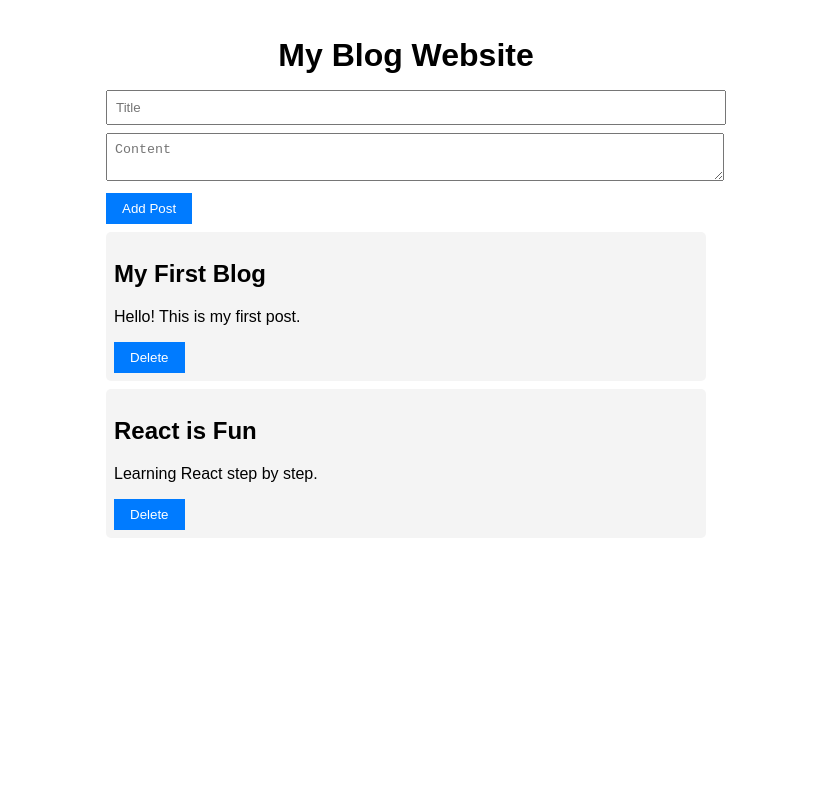
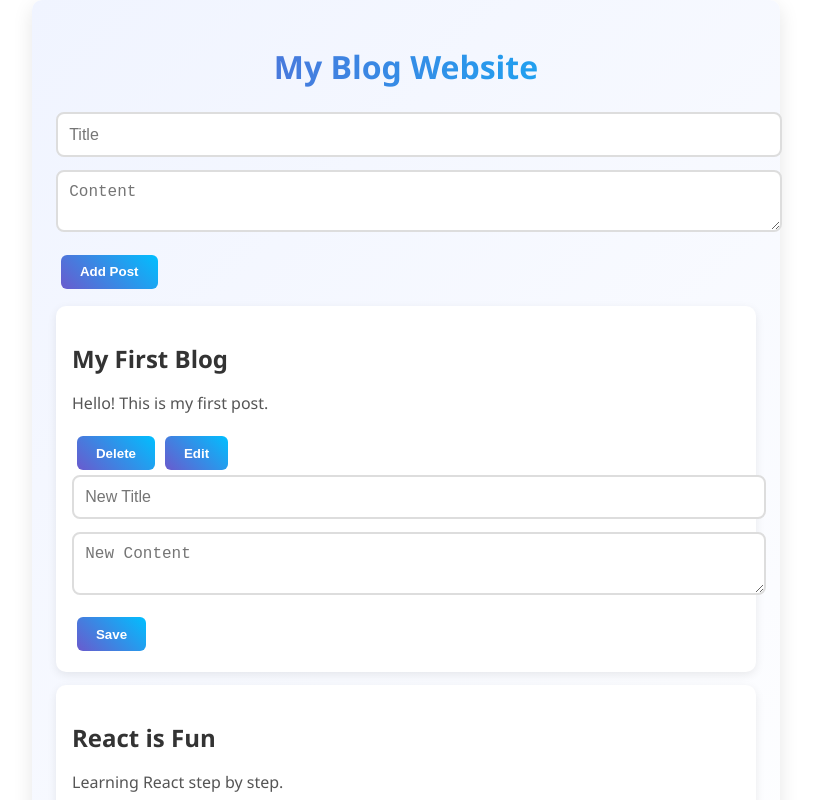
Before and after one commit to rizwanalikhan6042/react-blog-website, a React (Create React App) app: page / in a window 1280 px wide. Shown: the top 800 px of the page, without its empty margins (234-1047 px from the left). Built offline with nearby package versions, Linux system fonts and the light colour scheme.

Commit message:
edit post logic

```diff
--- a/src/components/BlogApp.js
+++ b/src/components/BlogApp.js
@@ -3,7 +3,7 @@ import useBlogLogic from "../hooks/useBlogLogic";
 import "../style/blog.css";
 
 function BlogApp() {
-    const { posts, title, content, setContent, setTitle, setPosts, addPost,deletePost } = useBlogLogic();
+    const { posts, title, content, setContent, setTitle, setPosts, addPost, deletePost, editPost, editId, editContent, editTitle, setEditContent, setEditId, setEditTitle, startEdit } = useBlogLogic();
     let postItems = [];
 
 
@@ -18,7 +18,20 @@ function BlogApp() {
                 <div key={p.id} className="post">
                     <h2>{p.title}</h2>
                     <p>{p.content}</p>
-                    <button onClick={()=>deletePost(p.id)}>Delete</button>
+                    <button onClick={() => deletePost(p.id)}>Delete</button>
+                    <button onClick={() => startEdit(p.id, p.title, p.content)} >Edit</button>
+                    {editId === p.id && (
+                        <button onClick={() => editPost(editId, editTitle, editContent)}>Save</button>
+                    )}
+                    <input placeholder="New Title" value={editTitle} onChange={(e) => setEditTitle(e.target.value)} />
+                    <textarea
+                        placeholder="New Content"
+                        value={editContent}
+                        onChange={(e) => setEditContent(e.target.value)}
+                    />
+                    <button onClick={() => {
+                        editPost(editId, editTitle, editContent)
+                    }}>Save</button>
                 </div>
             ))}
         </div>
--- a/src/hooks/useBlogLogic.js
+++ b/src/hooks/useBlogLogic.js
@@ -1,31 +1,59 @@
 import { useState } from "react";
 
-function useBlogLogic(){
-    const [posts, setPosts] = useState([
+function useBlogLogic() {
+  const [posts, setPosts] = useState([
     { id: 1, title: "My First Blog", content: "Hello! This is my first post." },
     { id: 2, title: "React is Fun", content: "Learning React step by step." }
   ]);
-  const [title,setTitle] = useState("");
+  const [title, setTitle] = useState("");
   const [content, setContent] = useState("");
+  const [editId, setEditId] = useState(null);
+  const [editTitle, setEditTitle] = useState("");
+  const [editContent, setEditContent] = useState("");
+  const [isDarkMode, setIsDarkMode] = useState(false);
 
-  const addPost = (title,content) =>{
-    if(!title.trim() ||!content.trim() ){
+  const toggleDarkMode = () =>{
+    setIsDarkMode(!isDarkMode);
+  }
+
+  const addPost = (title, content) => {
+    if (!title.trim() || !content.trim()) {
       alert("Title and content cannot be empty");
       return;
     }
-     const newPost = { id: posts.length + 1, title, content };
-     setPosts([...posts,newPost]);
-     setTitle("");
-     setContent("");
+    const newPost = { id: posts.length + 1, title, content };
+    setPosts([...posts, newPost]);
+    setTitle("");
+    setContent("");
   }
-  const deletePost = (id) =>{
-    setPosts(posts.filter(post=>post.id!==id));
+  const deletePost = (id) => {
+    setPosts(posts.filter(post => post.id !== id));
   }
 
-  return {posts, setPosts,
-  title,setTitle,setContent,content,addPost,deletePost
+  const editPost = (id, newTitle, newContent) => {
+    const updatedPost = posts.map((post) => {
+      if (post.id === id) {
+        return { ...post, title: newTitle, content: newContent }
+      }
+      return post; //if id not match then same post ret
+    })
+    setPosts(updatedPost);
+    setEditId(null);
+    setEditTitle("");
+    setEditContent("");
+  }
 
+  const startEdit = (id, title, content) => {
+    setEditId(id);
+    setEditTitle(title);
+    setEditContent(content);
+  }
+
+  return {
+    posts, setPosts,
+    title, setTitle, setContent, content, addPost, deletePost, editPost
+    , editId, editContent, editTitle, setEditContent, setEditId, setEditTitle, startEdit
   }
 }
 
-export default useBlogLogic ;
+export default useBlogLogic;
--- a/src/style/blog.css
+++ b/src/style/blog.css
@@ -1,33 +1,84 @@
+/* Container - Center + Responsive */
 .container {
-  max-width: 600px;
+  max-width: 700px;
   margin: auto;
-  padding: 1rem;
-  font-family: sans-serif;
+  padding: 1.5rem;
+  font-family: 'Segoe UI', sans-serif;
+  background: linear-gradient(135deg, #f0f4ff, #ffffff);
+  border-radius: 10px;
+  box-shadow: 0 6px 20px rgba(0,0,0,0.1);
 }
 
+/* Header - Gradient Text */
 .header {
   text-align: center;
-  margin-bottom: 1rem;
+  font-size: 2rem;
+  font-weight: bold;
+  margin-bottom: 1.5rem;
+  background: linear-gradient(90deg, #6a5acd, #00bfff);
+  -webkit-background-clip: text;
+  -webkit-text-fill-color: transparent;
 }
 
+/* Form Inputs */
 input,
 textarea {
   width: 100%;
-  margin-bottom: 0.5rem;
-  padding: 0.5rem;
+  margin-bottom: 0.8rem;
+  padding: 0.7rem;
+  border: 2px solid #ddd;
+  border-radius: 8px;
+  outline: none;
+  font-size: 1rem;
+  transition: border-color 0.3s ease, box-shadow 0.3s ease;
 }
 
+input:focus,
+textarea:focus {
+  border-color: #6a5acd;
+  box-shadow: 0 0 8px rgba(106,90,205,0.4);
+}
+
+/* Buttons - Modern Gradient */
 button {
-  padding: 0.5rem 1rem;
-  background: #007bff;
+  padding: 0.6rem 1.2rem;
+  background: linear-gradient(45deg, #6a5acd, #00bfff);
   color: white;
   border: none;
+  font-weight: bold;
+  border-radius: 6px;
   cursor: pointer;
+  margin: 0.3rem;
+  transition: transform 0.25s ease, box-shadow 0.25s ease, background 0.3s ease;
 }
 
+button:hover {
+  transform: scale(1.07);
+  box-shadow: 0 5px 15px rgba(0,0,0,0.2);
+  background: linear-gradient(45deg, #00bfff, #6a5acd);
+}
+
+/* Post Card */
 .post {
-  background: #f4f4f4;
-  padding: 0.5rem;
-  margin-top: 0.5rem;
-  border-radius: 5px;
+  background: white;
+  padding: 1rem;
+  margin-top: 0.8rem;
+  border-radius: 10px;
+  box-shadow: 0 3px 10px rgba(0,0,0,0.08);
+  transition: transform 0.25s ease, box-shadow 0.25s ease;
 }
+
+.post:hover {
+  transform: translateY(-3px);
+  box-shadow: 0 6px 18px rgba(0,0,0,0.12);
+}
+
+.post h2 {
+  margin-bottom: 0.4rem;
+  color: #333;
+}
+
+.post p {
+  color: #555;
+  line-height: 1.5;
+}
```
